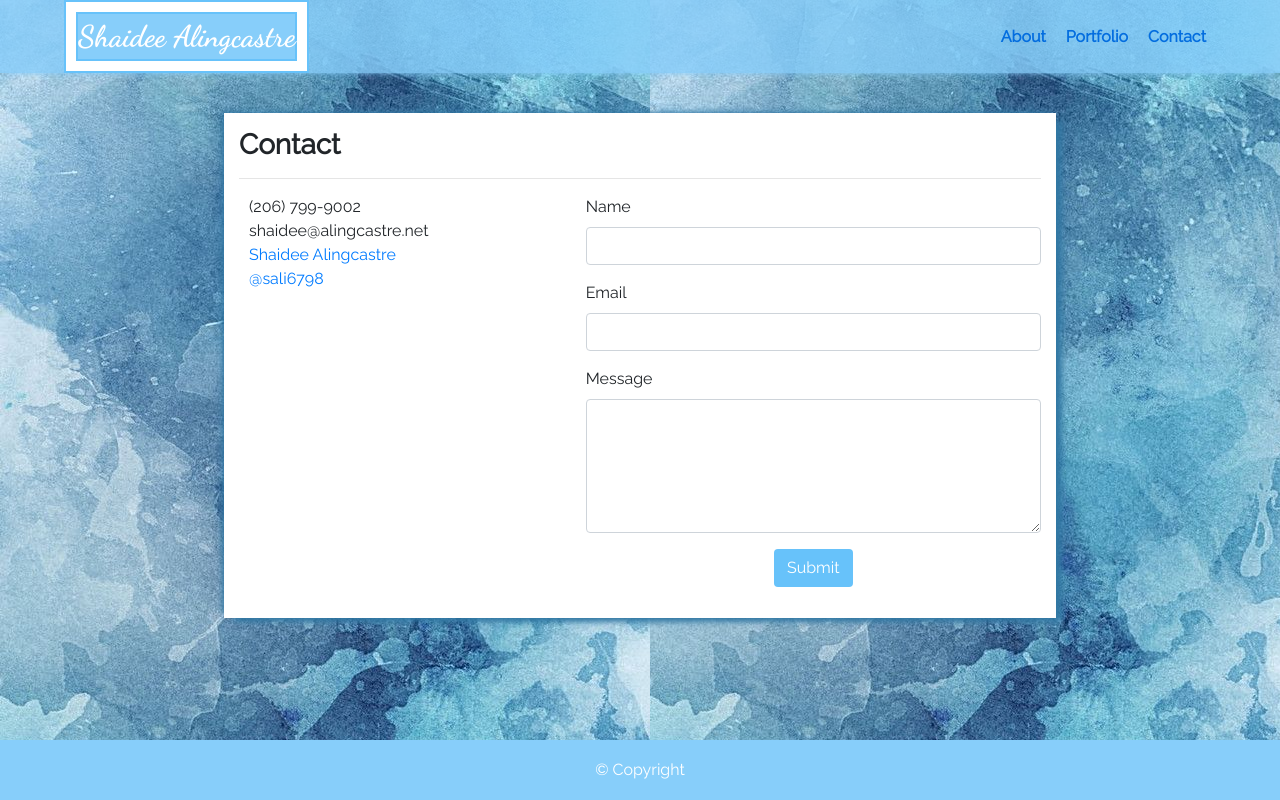
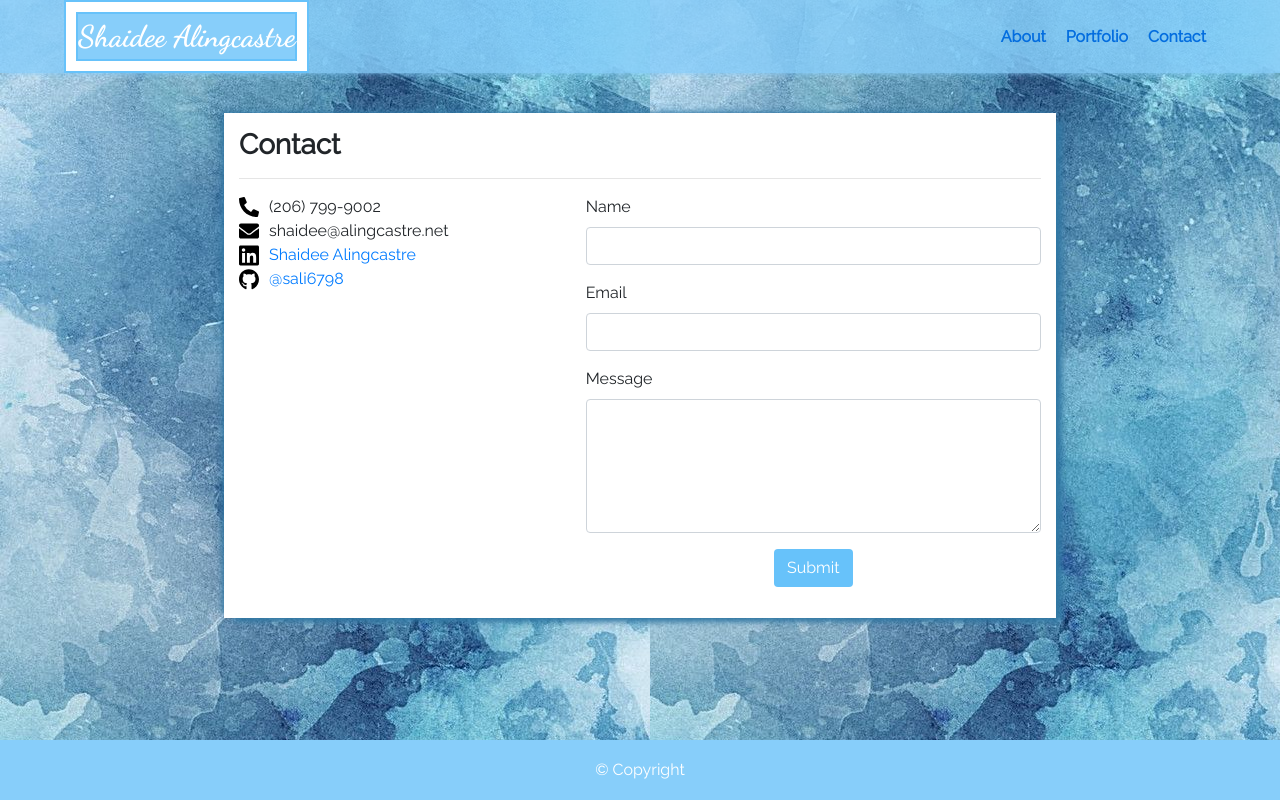
Before and after one commit to sali6798/react-portfolio, a React (Create React App) app in the folder client/: page /contact in a window 1280 px wide. Built offline with nearby package versions, Linux system fonts and the light colour scheme.

Commit message:
changed icons to saved icons

```diff
--- a/client/src/pages/Contact/index.js
+++ b/client/src/pages/Contact/index.js
@@ -8,15 +8,15 @@ function Contact() {
     }, []);
 
     return (
-        <div>
+        <div className="Contact">
             <h2>Contact</h2>
             <hr />
             <div className="row">
                 <div className="col-md-6 col-lg-5 contact-info">
-                    <p><i className="fas fa-phone-alt"></i>(206) 799-9002</p>
-                    <p><i className="fas fa-envelope"></i>shaidee@alingcastre.net</p>
-                    <p><i className="fab fa-linkedin"></i><a href="https://www.linkedin.com/in/shaidee-alingcastre" target="_blank" rel="noreferrer noopener">Shaidee Alingcastre</a></p>
-                    <p><i className="fab fa-github"></i><a href="https://github.com/sali6798" target="_blank" rel="noreferrer noopener">@sali6798</a></p>
+                    <p><img src="/assets/phone-alt-solid.svg" alt="phone icon"></img>(206) 799-9002</p>
+                    <p><img src="/assets/envelope-solid.svg" alt="envelope icon"></img>shaidee@alingcastre.net</p>
+                    <p><img src="/assets/linkedin-brands.svg" alt="linkedin icon"></img><a href="https://www.linkedin.com/in/shaidee-alingcastre" target="_blank" rel="noreferrer noopener">Shaidee Alingcastre</a></p>
+                    <p><img src="/assets/github-brands.svg" alt="github icon"></img><a href="https://github.com/sali6798" target="_blank" rel="noreferrer noopener">@sali6798</a></p>
                 </div>
                 <div className="col-md-6 col-lg-7">
                     <Form />
--- a/client/src/pages/Contact/style.css
+++ b/client/src/pages/Contact/style.css
@@ -1,7 +1,8 @@
-.contact-info {
+.Contact .contact-info {
     margin-bottom: 20px;
 }
 
-.fas, .fab {
-    padding-right: 10px;
+.Contact img {
+    width: 20px;
+    margin-right: 10px;
 }
```
